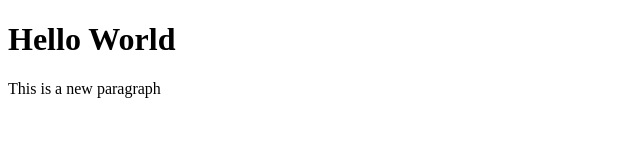
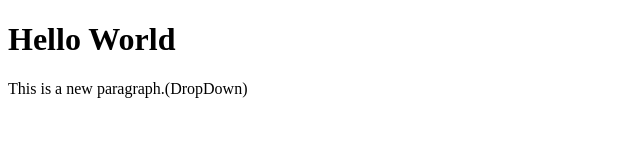
Before and after one commit to prash1729/localrepo, a plain HTML site: page index.html in a window 1280 px wide. Shown: the whole page, without its empty margins (0-640 px from the left). Drawn offline with Linux system fonts and the light colour scheme.

```diff
--- a/index.html
+++ b/index.html
@@ -7,6 +7,6 @@
 </head>
 <body>
     <h1>Hello World</h1>
-    <p>This is a new paragraph</p>
+    <p>This is a new paragraph.(DropDown)</p>
 </body>
 </html>
```
